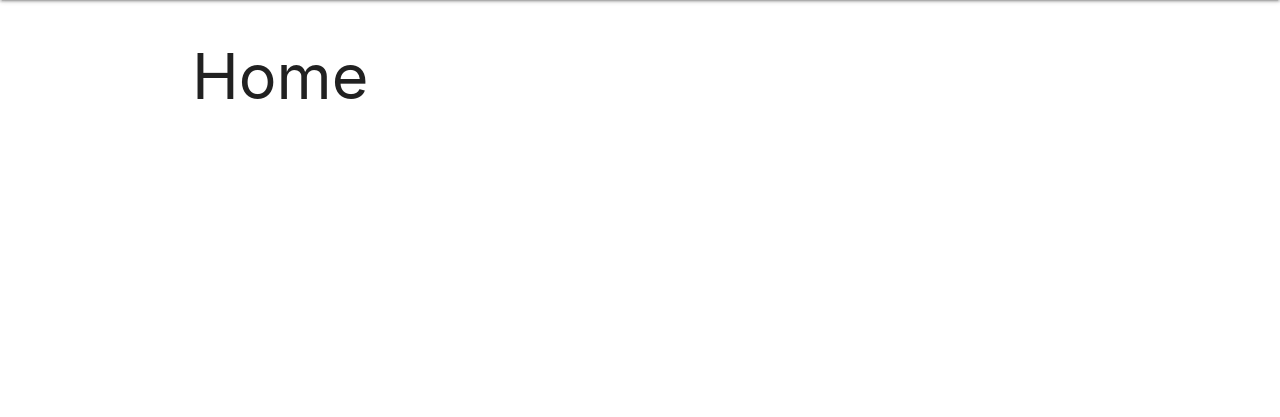
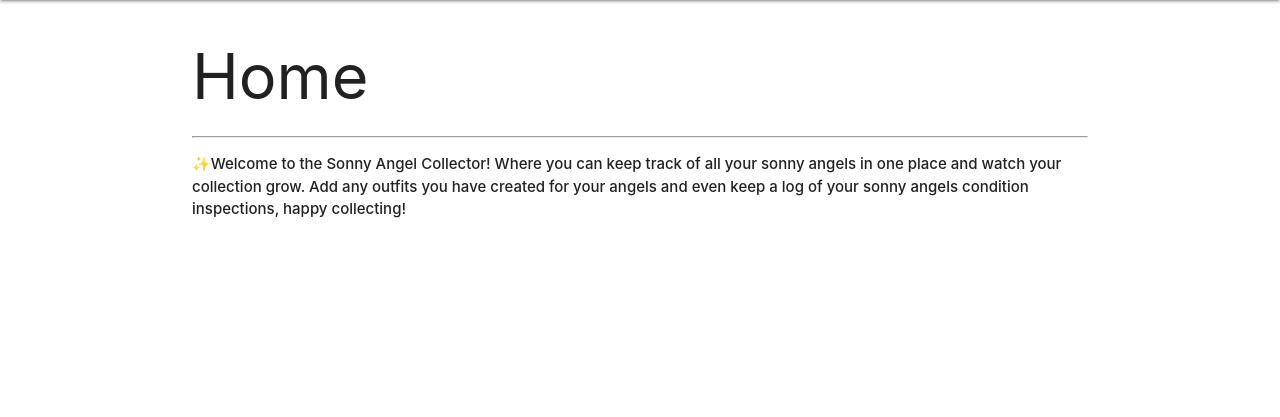
Before and after one commit to janicavc/Sonny-Angel-Collector, a Django app: page / in a window 1280 px wide. Shown: the part 64-481 px from the top of the page. Run offline with Django 4.2, Linux system fonts and the light colour scheme.

Commit message:
add home page info

```diff
--- a/main_app/templates/home.html
+++ b/main_app/templates/home.html
@@ -2,5 +2,9 @@
 {% block content %}
 
 <h1>Home</h1>
-
+<hr>
+<p><strong>✨Welcome to the Sonny Angel Collector! Where you can keep track
+    of all your sonny angels in one place and watch your collection grow. Add any outfits you have created for your angels
+    and even keep a log of your sonny angels condition inspections, happy collecting!
+</strong></p>
 {% endblock %}
```
